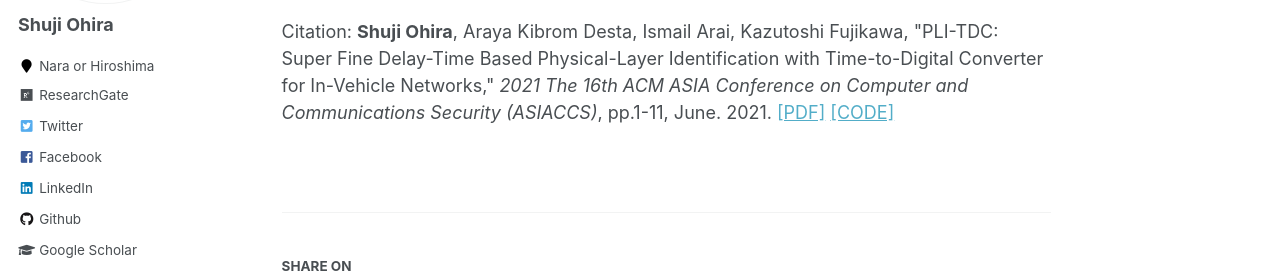
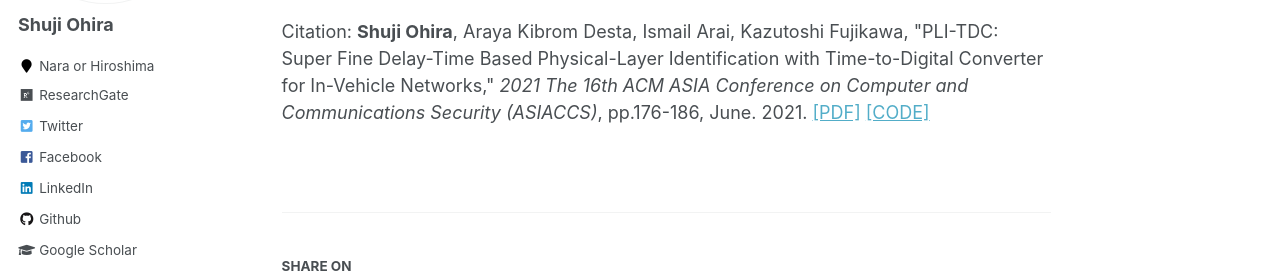
Before and after one commit to shuji-oh/shuji-oh.github.io, a Jekyll site: the page built from _publications/PLI-TDC.md, in a window 1280 px wide. Shown: the part 280-553 px from the top of the page. Built offline with Jekyll 4.4.1, drawn with Linux system fonts in a browser that asks for light colours; some web fonts are replaced.

Commit message:
Update PLI-TDC.md

```diff
--- a/_publications/PLI-TDC.md
+++ b/_publications/PLI-TDC.md
@@ -6,5 +6,5 @@ date: 2021-06-07
 venue: '2021 The 16th ACM ASIA Conference on Computer and Communications Security (ASIACCS)'
 paperurl: 'https://doi.org/10.1145/3433210.3437530'
 codeurl: 'https://github.com/shuji-oh/PLI_TDC_for_CAN'
-citation: '<b>Shuji Ohira</b>, Araya Kibrom Desta, Ismail Arai, Kazutoshi Fujikawa, "PLI-TDC: Super Fine Delay-Time Based Physical-Layer Identification with Time-to-Digital Converter for In-Vehicle Networks," <i>2021 The 16th ACM ASIA Conference on Computer and Communications Security (ASIACCS)</i>, pp.1-11, June. 2021.'
+citation: '<b>Shuji Ohira</b>, Araya Kibrom Desta, Ismail Arai, Kazutoshi Fujikawa, "PLI-TDC: Super Fine Delay-Time Based Physical-Layer Identification with Time-to-Digital Converter for In-Vehicle Networks," <i>2021 The 16th ACM ASIA Conference on Computer and Communications Security (ASIACCS)</i>, pp.176-186, June. 2021.'
 ---
```
